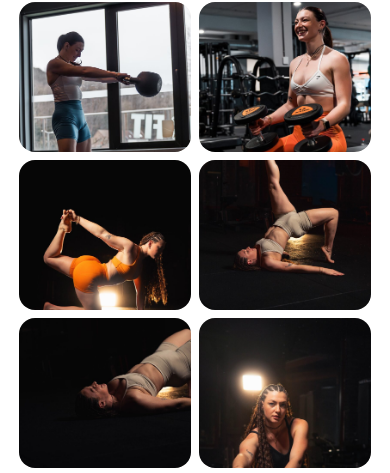
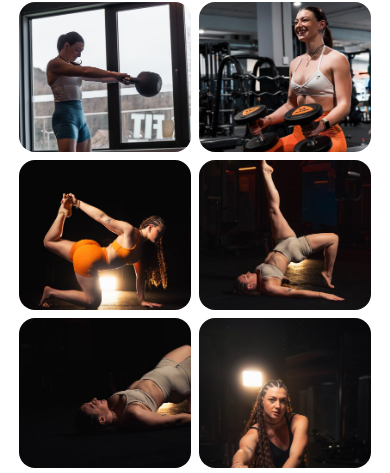
Before and after one commit to lucievanhorenbeke/lucie_website, a plain HTML site: page index.html in a window 390 px wide. Shown: the part 6967-7440 px from the top of the page. Drawn offline with Linux system fonts and the light colour scheme.

Commit message:
Recalculate gallery positions for landscape mobile cells; wider service photos
- Gallery arc: Y 28%→43% (body center in landscape cell)
- Gallery pont: Y 78%→55% (shows face + body together)
- Gallery allongee: X 12%→20%, Y 65%→50% (face in center)
- Gallery etirement: Y 1%→5% (face well visible)
- Mobile service photos: aspect-ratio 5/2 (wide landscape, no deformation)
- Bump CSS v40→v41

Co-Authored-By: Claude Sonnet 4.6 <noreply@anthropic.com>
Claude-Session: https://claude.ai/code/session_015nrdNxtXwv6pFd69F3bALu

```diff
--- a/index.html
+++ b/index.html
@@ -38,7 +38,7 @@
 <link rel="preconnect" href="https://fonts.gstatic.com" crossorigin />
 <link rel="preload" as="image" fetchpriority="high" href="img/opt/lucie-assise-1600.jpg?v=2" />
 <link href="https://fonts.googleapis.com/css2?family=Inter:wght@400..800&family=Instrument+Serif:ital@1&display=swap" rel="stylesheet" />
-<link rel="stylesheet" href="style.css?v=40" />
+<link rel="stylesheet" href="style.css?v=41" />
 
 <script>try{var m=JSON.parse(localStorage.getItem("lvh.theme")||'"system"');if(m!=="system")document.documentElement.setAttribute("data-theme",m);}catch(e){}</script>
 <script type="speculationrules">
@@ -605,10 +605,10 @@
     <div class="gallery" data-reveal>
       <figure><img src="img/opt/lucie-kettlebell-800.jpg" width="800" height="1120" alt="Lucie en travail de gainage avec kettlebell" loading="lazy" decoding="async" style="object-fit:cover;object-position:50% 0%" /></figure>
       <figure><img src="img/opt/lucie-halteres-800.jpg" width="800" height="1024" alt="Séance de renforcement avec haltères" loading="lazy" decoding="async" style="object-fit:cover;object-position:50% 0%" /></figure>
-      <figure><img src="img/opt/lucie-arc-800.jpg" width="800" height="1067" alt="Pose d'arc en pilates" loading="lazy" decoding="async" style="object-fit:cover;object-position:55% 28%" /></figure>
-      <figure><img src="img/opt/lucie-pont-800.jpg" width="800" height="1067" alt="Exercice de pont en salle" loading="lazy" decoding="async" style="object-fit:cover;object-position:65% 78%" /></figure>
-      <figure><img src="img/opt/lucie-allongee-800.jpg" width="800" height="1067" alt="Exercice de mobilité au sol" loading="lazy" decoding="async" style="object-fit:cover;object-position:12% 65%" /></figure>
-      <figure><img src="img/opt/lucie-etirement-800.jpg" width="800" height="1067" alt="Séance d'étirement en salle" loading="lazy" decoding="async" style="object-fit:cover;object-position:50% 1%" /></figure>
+      <figure><img src="img/opt/lucie-arc-800.jpg" width="800" height="1067" alt="Pose d'arc en pilates" loading="lazy" decoding="async" style="object-fit:cover;object-position:55% 43%" /></figure>
+      <figure><img src="img/opt/lucie-pont-800.jpg" width="800" height="1067" alt="Exercice de pont en salle" loading="lazy" decoding="async" style="object-fit:cover;object-position:65% 55%" /></figure>
+      <figure><img src="img/opt/lucie-allongee-800.jpg" width="800" height="1067" alt="Exercice de mobilité au sol" loading="lazy" decoding="async" style="object-fit:cover;object-position:20% 50%" /></figure>
+      <figure><img src="img/opt/lucie-etirement-800.jpg" width="800" height="1067" alt="Séance d'étirement en salle" loading="lazy" decoding="async" style="object-fit:cover;object-position:50% 5%" /></figure>
       <figure><img src="img/opt/lucie-collectif-800.jpg" width="800" height="450" alt="Cours collectif de pilâtes au studio de Wavre" loading="lazy" decoding="async" /></figure>
       <a href="https://www.instagram.com/lucie.coach" target="_blank" rel="noopener">
         <img src="img/opt/lucie-fente-800.jpg" width="800" height="1200" alt="Exercice de fente avant" loading="lazy" decoding="async" />
--- a/style.css
+++ b/style.css
@@ -2620,7 +2620,7 @@ a.info-tile:hover { border-color: color-mix(in srgb, var(--brand-500) 40%, trans
   .svc-photos-pair .media-frame--wide { aspect-ratio: 1 / 1; }
   .split--reverse > *:first-child { order: 0; }
   /* Smaller photo frames on mobile */
-  .svc .media-frame--wide { aspect-ratio: 16 / 9; max-height: 220px; }
+  .svc .media-frame--wide { aspect-ratio: 5 / 2; }
   .hero-trust { gap: 1.25rem 1.75rem; }
   .cta-band .row { flex-direction: column; align-items: stretch; }
   .cta-band .btn { width: 100%; }
```
